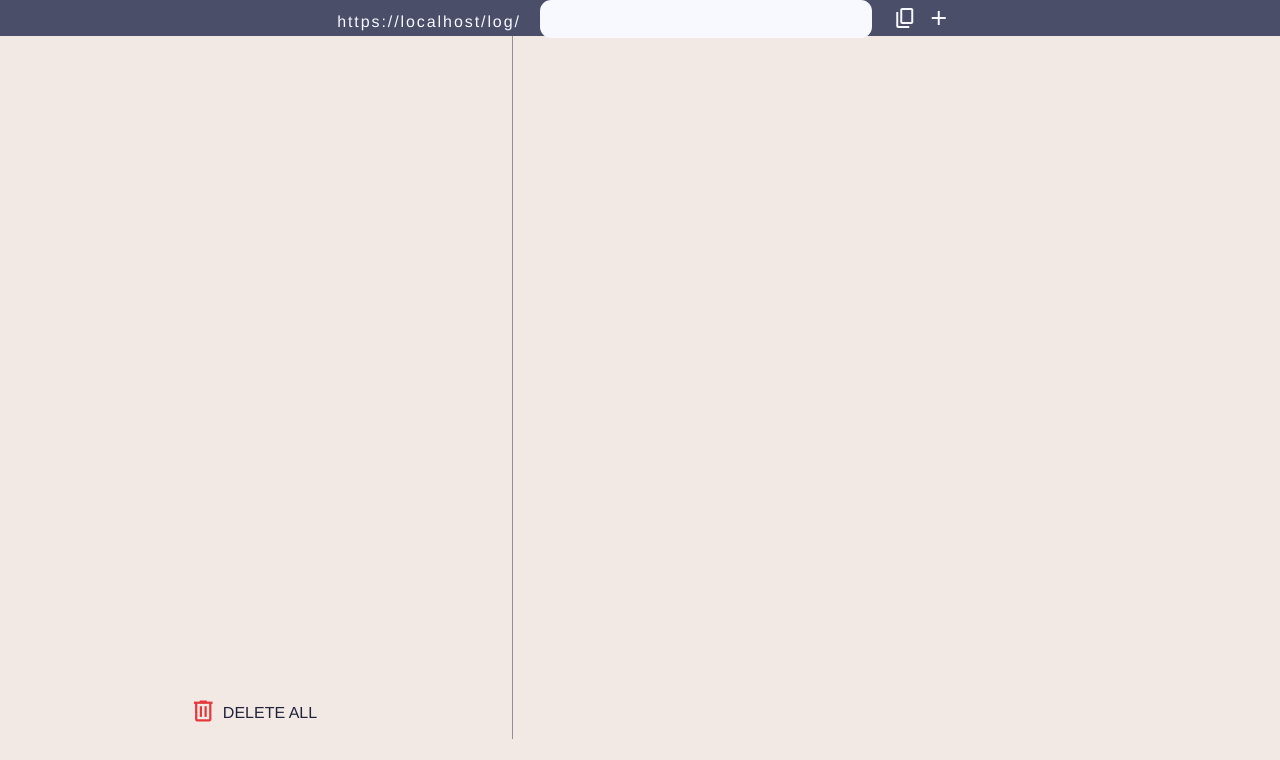
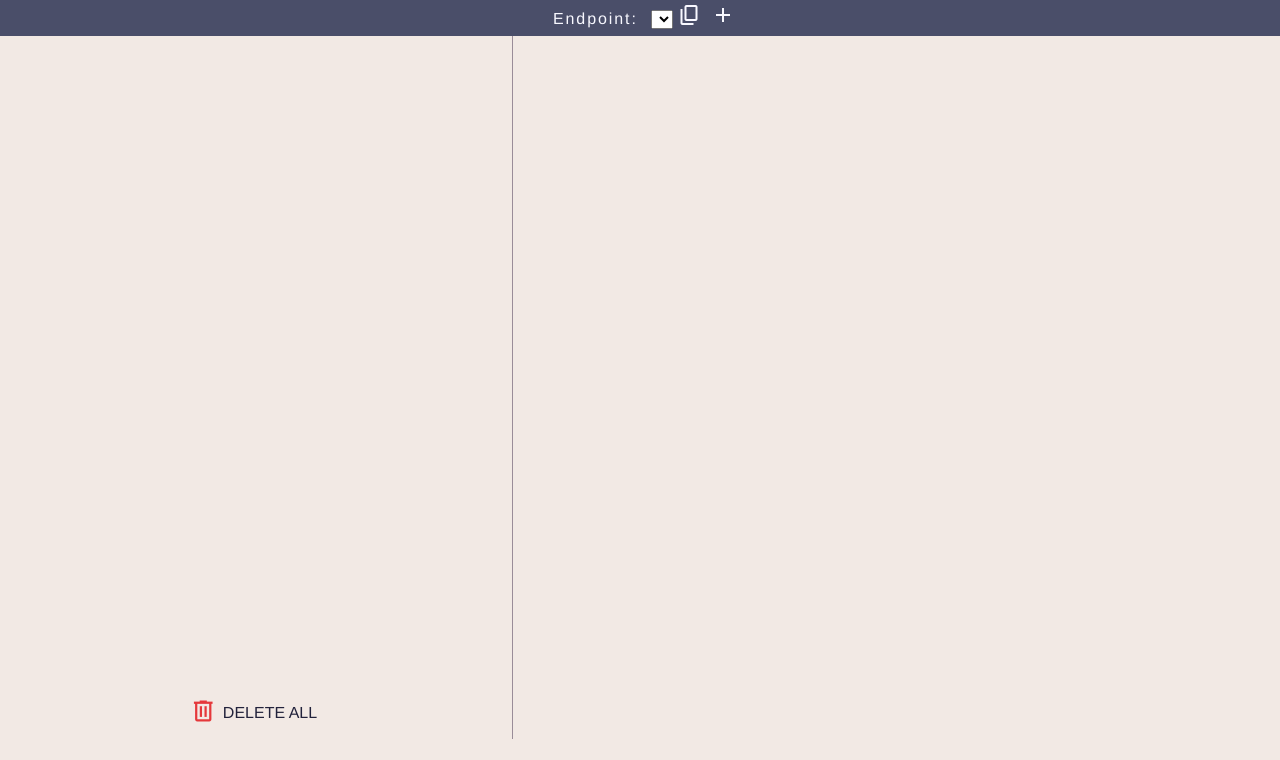
Before and after one commit to 2401-Team-6/request-bin-frontend, a React (Vite) app: page / in a window 1280 px wide. Shown: the top 760 px of the page. Built offline with nearby package versions, Linux system fonts and the light colour scheme.

Commit message:
Implemented endpoint dropdown in place of datalist

```diff
--- a/src/App.jsx
+++ b/src/App.jsx
@@ -167,18 +167,15 @@ function App() {
   return (
     <>
       <header>
-        <label htmlFor='hash'>https://{location.host}/log/ </label>
+        <label htmlFor='hash-select'>Endpoint:</label>
         <EndpointDropdown
           endpoints={endpoints}
           selectedEP={selectedEP}
-          onSubmit={handleEndpointSubmit}
+          setSelectedEP={setSelectedEP}
         />
         <HeaderButton
           onClick={(e) =>
-            handleCopyClick(e,
-              document.getElementById('hash-dropdown').value !== '' ?
-                document.getElementById('hash-dropdown').value :
-                document.getElementById('hash-dropdown').getAttribute('placeholder'))
+            handleCopyClick(e, document.getElementById('hash-select').textContent ? document.getElementById('hash-select').textContent : "")
           }
           type='copy'
         />
--- a/src/components/EndpointDropdown.jsx
+++ b/src/components/EndpointDropdown.jsx
@@ -1,31 +1,47 @@
 import { useState } from "react"
 
-const EndpointDropdown = ({endpoints, selectedEP, onSubmit}) => {
-  const [currentTypedEP, setTypedEP] = useState("")
+// const EndpointDropdown = ({endpoints, selectedEP, onSubmit}) => {
+//   const [currentTypedEP, setTypedEP] = useState("")
 
-  const handleTyping = (e) => {
-    if (e.key === 'Enter') {
-      onSubmit(e)
-    }
+//   const handleTyping = (e) => {
+//     if (e.key === 'Enter') {
+//       onSubmit(e)
+//     }
 
-    setTypedEP(e.target.value)
+//     setTypedEP(e.target.value)
 
-    if (endpoints.find(ep => ep.hash === e.target.value)) {
-      onSubmit(e)
-    }
+//     if (endpoints.find(ep => ep.hash === e.target.value)) {
+//       onSubmit(e)
+//     }
+//   }
+
+//   return (
+//     <>
+//       <input type="text" name="hash" id="hash-dropdown" list="hashes" value={currentTypedEP} placeholder={selectedEP.hash} onChange={handleTyping} autoComplete="off"></input>
+//       <datalist id="hashes">
+//         {
+//           endpoints.map(endpoint => (
+//               <option key={endpoint.hash} value={endpoint.hash} onClick={onSubmit} />
+//           ))
+//         }
+//       </datalist>
+//     </>
+//   )
+// }
+
+const EndpointDropdown = ({endpoints, selectedEP, setSelectedEP}) => {
+  const handleChange = (e) => {
+    setSelectedEP(endpoints.find(ep => ep.hash === e.target.value));
   }
-
+  console.log(selectedEP)
   return (
-    <>
-      <input type="text" name="hash" id="hash-dropdown" list="hashes" value={currentTypedEP} placeholder={selectedEP.hash} onChange={handleTyping} autoComplete="off"></input>
-      <datalist id="hashes">
-        {
-          endpoints.map(endpoint => (
-              <option key={endpoint.hash} value={endpoint.hash} onClick={onSubmit} />
-          ))
-        }
-      </datalist>
-    </>
+    <select id="hash-select" value={selectedEP.hash || ""} onChange={handleChange}>
+      {
+        endpoints.map(ep => (
+          <option key={ep.hash} value={ep.hash}>{`https://${location.host}/log/${ep.hash}`}</option>
+        ))
+      }
+    </select>
   )
 }
 
```
